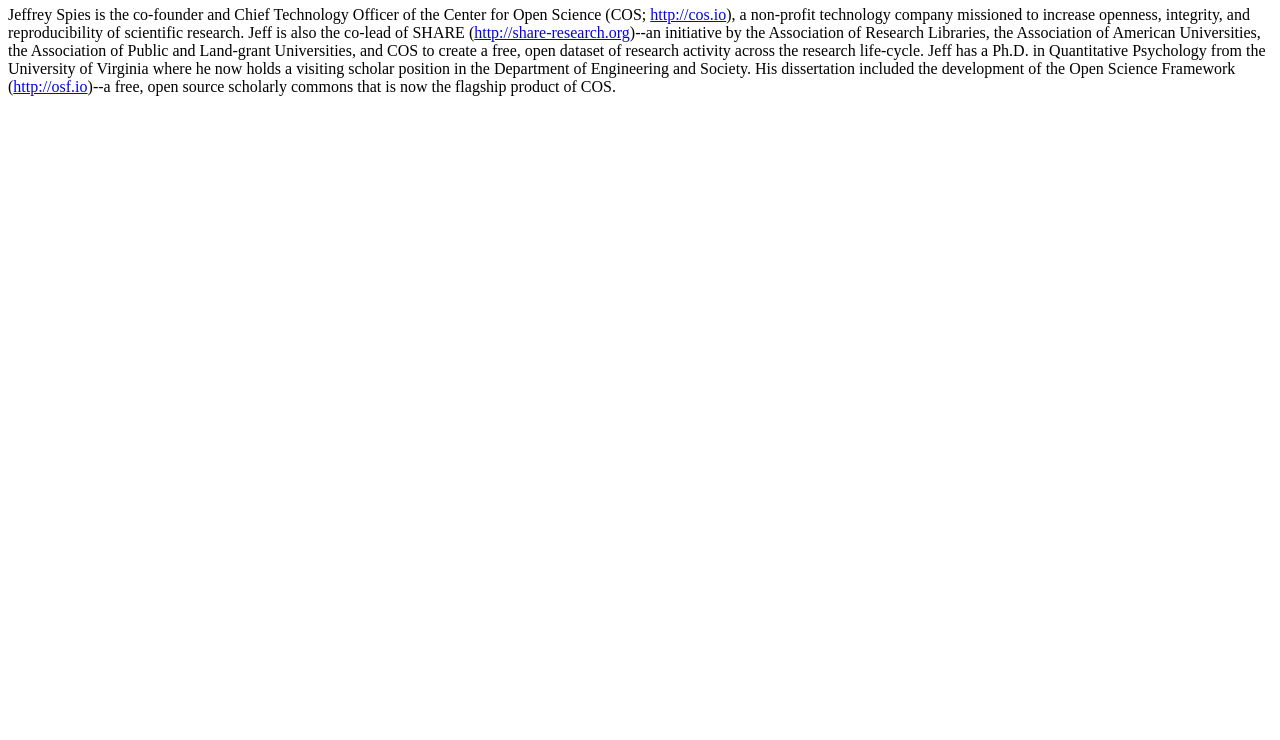
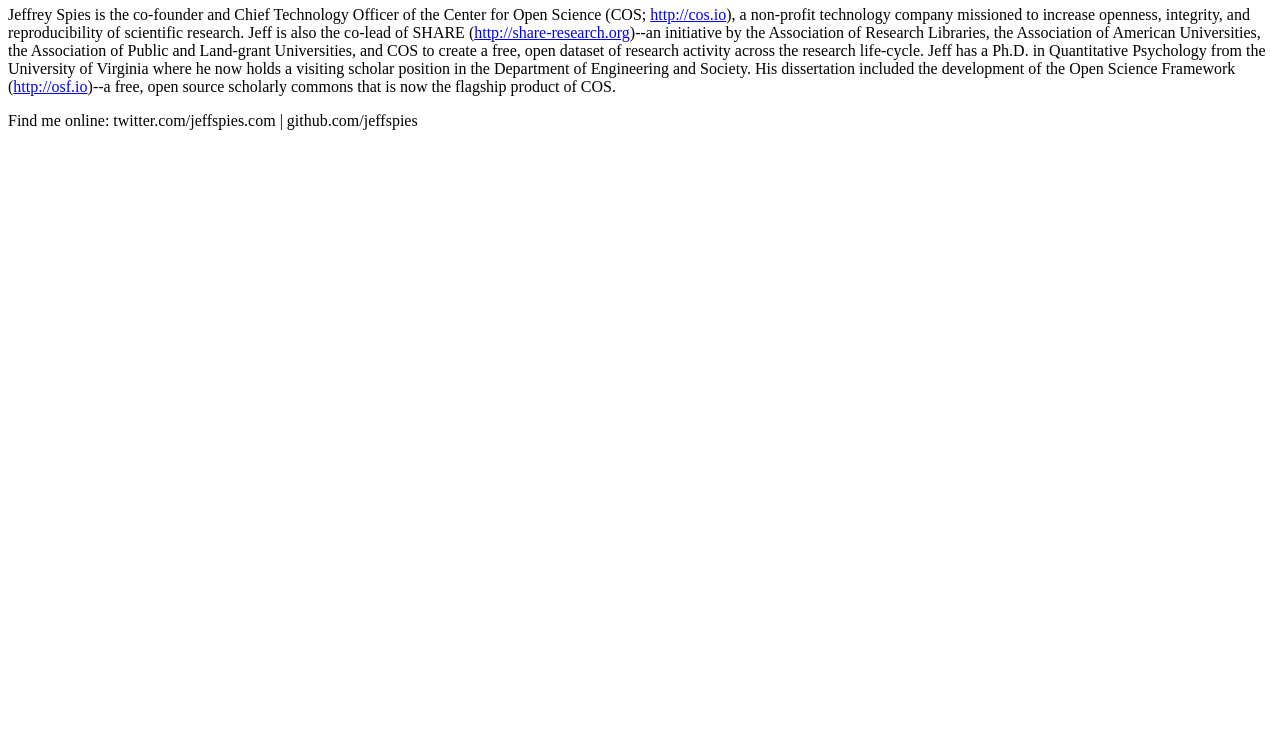
Before and after one commit to JeffSpies/jeffspies.com, a plain HTML site: page index.html in a window 1280 px wide. Shown: the part 60-800 px from the top of the page. Drawn offline with Linux system fonts and the light colour scheme.

Commit message:
Update index.html

```diff
--- a/index.html
+++ b/index.html
@@ -7,5 +7,6 @@
 	<p>
 		Jeffrey Spies is the co-founder and Chief Technology Officer of the Center for Open Science (COS; <a href="http://cos.io">http://cos.io</a>), a non-profit technology company missioned to increase openness, integrity, and reproducibility of scientific research. Jeff is also the co-lead of SHARE (<a href="http://share-research.org">http://share-research.org</a>)--an initiative by the Association of Research Libraries, the Association of American Universities, the Association of Public and Land-grant Universities, and COS to create a free, open dataset of research activity across the research life-cycle. Jeff has a Ph.D. in Quantitative Psychology from the University of Virginia where he now holds a visiting scholar position in the Department of Engineering and Society. His dissertation included the development of the Open Science Framework (<a href="http://osf.io">http://osf.io</a>)--a free, open source scholarly commons that is now the flagship product of COS.
 	</p>
+	<p>Find me online: twitter.com/jeffspies.com | github.com/jeffspies</p>
 </body>
 </html>
```
